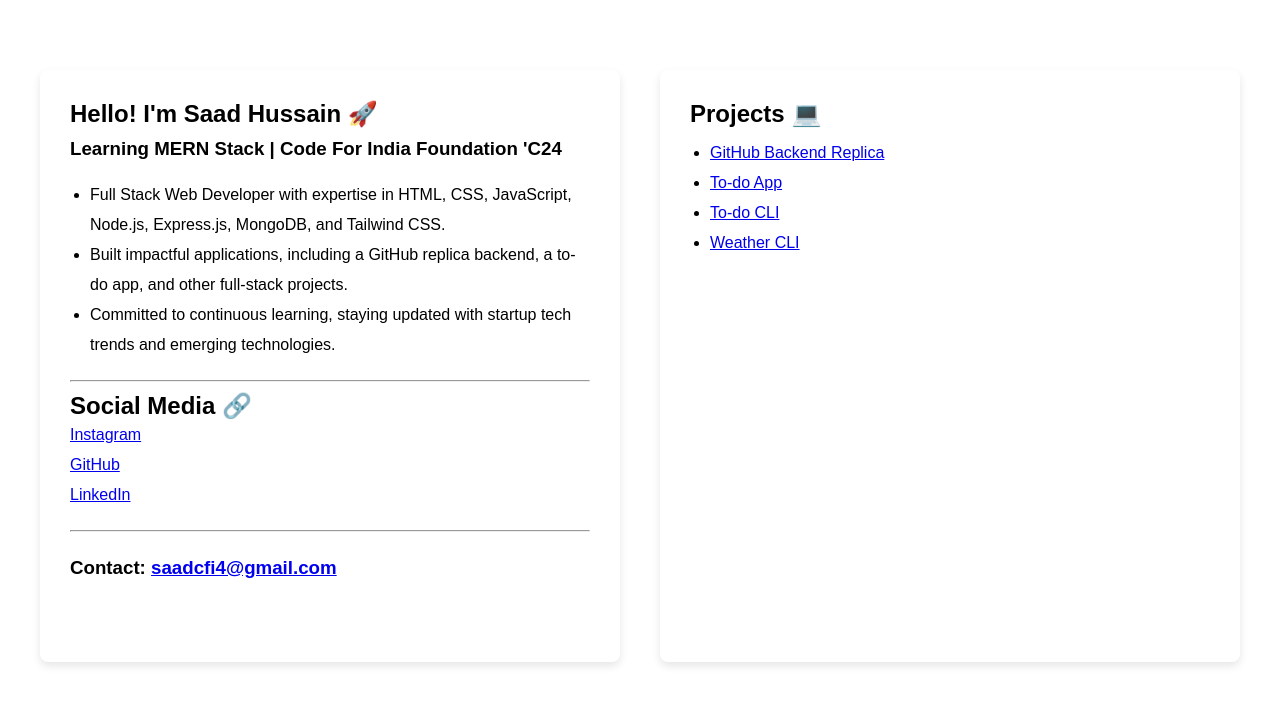
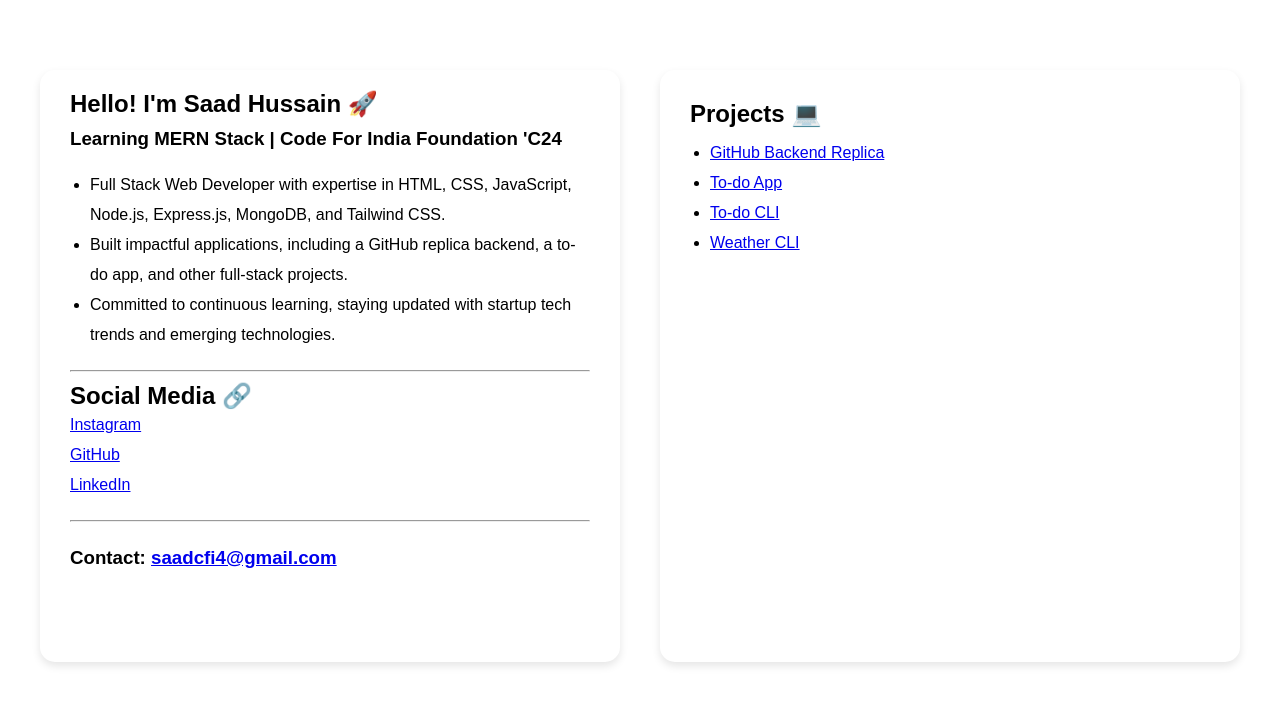
Before and after one commit to saadhn4/my-portfolio, a plain HTML site: page index.html in a window 1280 px wide. Drawn offline with Linux system fonts and the light colour scheme.

Commit message:
light css change

```diff
--- a/style.css
+++ b/style.css
@@ -23,9 +23,8 @@ body {
 
 .left {
   border: none;
-  border-radius: 8px;
   height: 74vh;
-  padding: 30px;
+
   cursor: pointer;
 }
 
@@ -33,6 +32,8 @@ body {
 .right {
   transition: transform 0.3s;
   box-shadow: 0 4px 8px rgba(0, 0, 0, 0.1);
+  border-radius: 15px;
+  padding: 20px 30px;
 }
 
 .left:hover,
@@ -56,7 +57,6 @@ body {
 
 .right {
   border: none;
-  border-radius: 8px;
   height: 74vh;
   padding: 30px;
   cursor: pointer;
```
